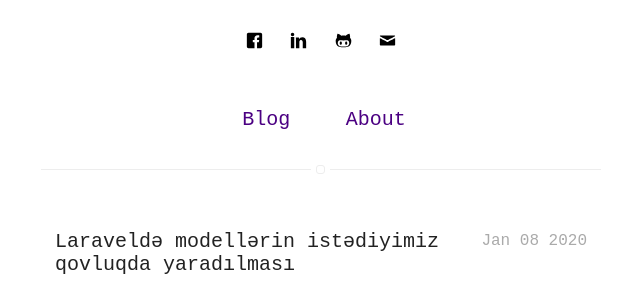
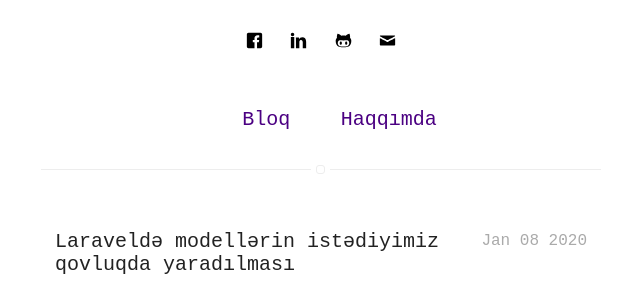
Before and after one commit to Maharramoff/maharramoff.github.io, a Jekyll site: the page built from index.html, in a window 1280 px wide. Shown: the part 387-687 px from the top of the page, without its empty margins (319-959 px from the left). Built offline with Jekyll 4.4.1, drawn with Linux system fonts in a browser that asks for light colours.

Commit message:
update(translate): translate blog and about title

```diff
--- a/_includes/nav.html
+++ b/_includes/nav.html
@@ -2,14 +2,14 @@
     <ul class="list">
         {% if page.title != "Home" %}
             <li class="item">
-                <a class="link" href="{{ site.url }}/">Home</a>
+                <a class="link" href="{{ site.url }}/">Baş səhifə</a>
             </li>
         {% endif %}
 
         {% if site.blog == true %}
             {% if page.title != "Blog" %}
                 <li class="item">
-                    <a class="link" href="{{ site.url }}/blog">Blog</a>
+                    <a class="link" href="{{ site.url }}/blog">Bloq</a>
                 </li>
             {% endif %}
         {% endif %}
@@ -17,7 +17,7 @@
         {% if site.projects == true %}
             {% if page.title != "Projects" %}
                 <li class="item">
-                    <a class="link" href="{{ site.url }}/projects">Projects</a>
+                    <a class="link" href="{{ site.url }}/projects">Layihələr</a>
                 </li>
             {% endif %}
         {% endif %}
@@ -25,14 +25,14 @@
         {% if site.about == true %}
             {% if page.title != "About" %}
                 <li class="item">
-                    <a class="link" href="{{ site.url }}/about">About</a>
+                    <a class="link" href="{{ site.url }}/about">Haqqımda</a>
                 </li>
             {% endif %}
         {% endif %}
 
         {% if site.resume == true %}
             <li class="item">
-                <a class="link" href="{% if site.resume-external %}{{ site.resume-url }}{% else %}{{ site.url }}/{{ site.resume-url }}{% endif %}">Résumé</a>
+                <a class="link" href="{% if site.resume-external %}{{ site.resume-url }}{% else %}{{ site.url }}/{{ site.resume-url }}{% endif %}">CV</a>
             </li>
         {% endif %}
     </ul>
```
